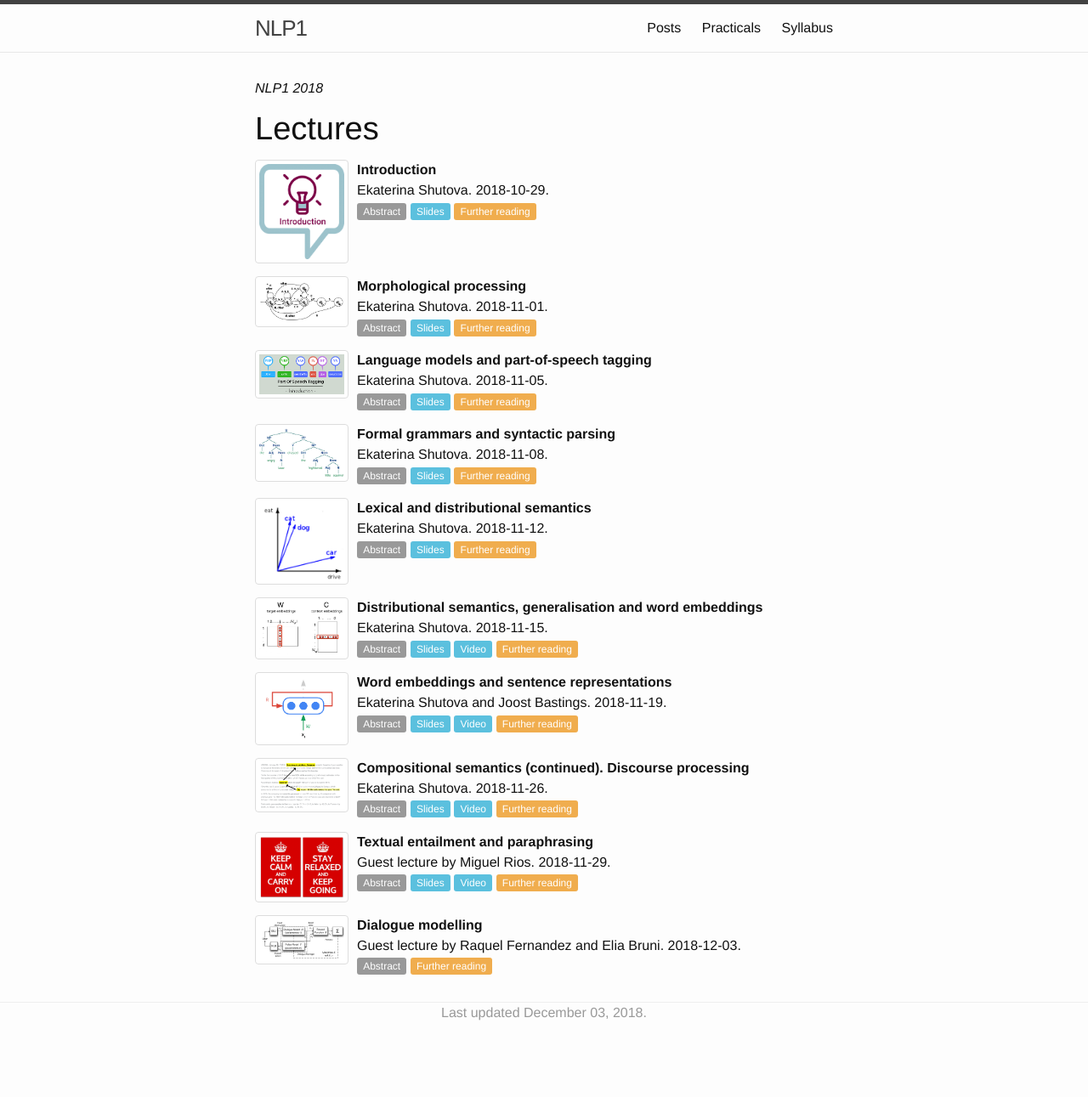
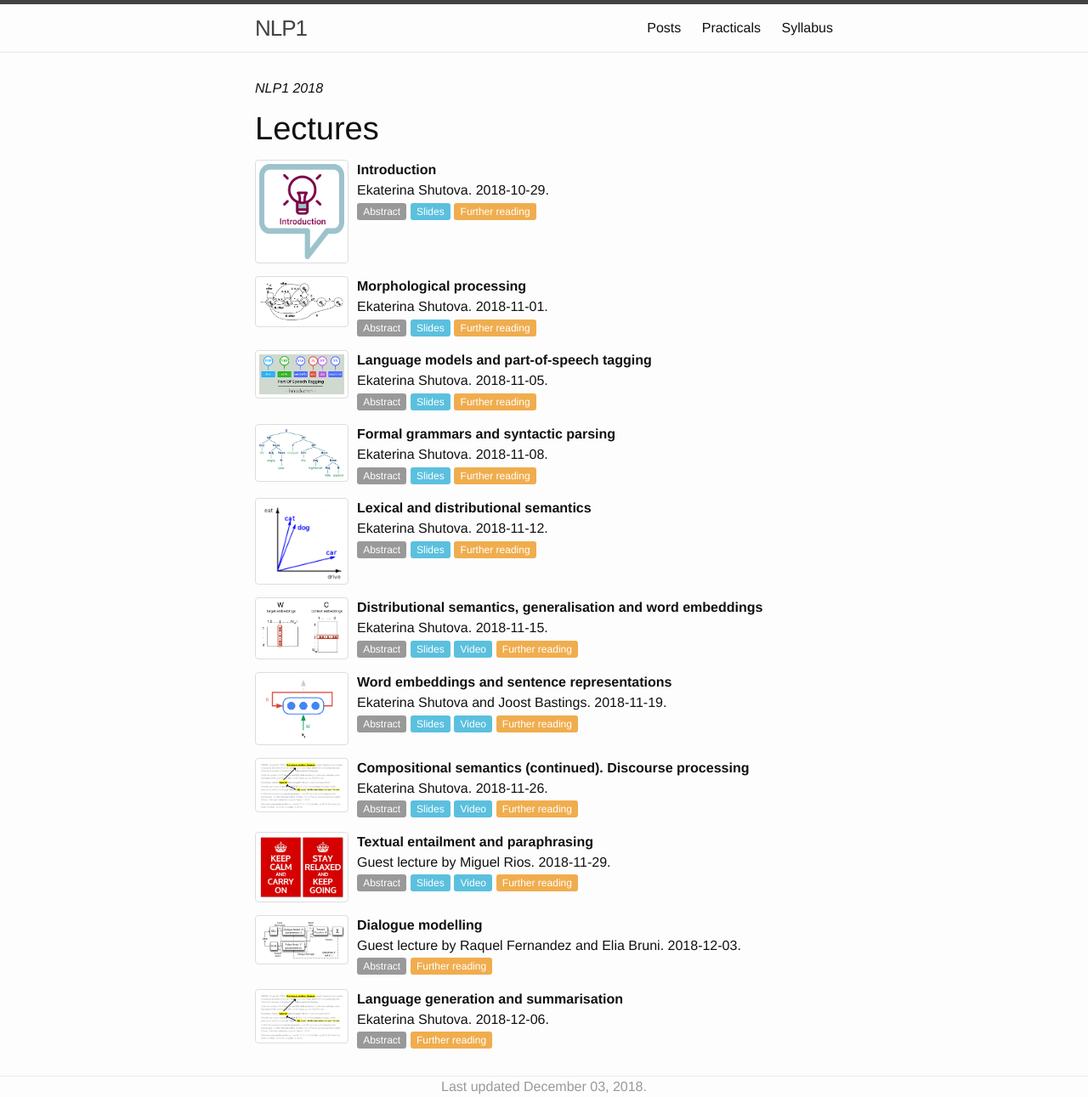
Before and after one commit to cl-illc/nlp1, a Jekyll site: the page built from syllabus.md, in a window 1280 px wide. Shown: the whole page at 85% size. Built offline with Jekyll 4.4.1, drawn with Linux system fonts in a browser that asks for light colours; before the commit the page ends 1204 px from its top, so only the background shows below that.

Commit message:
Update lectures.yml

```diff
--- a/_data/2018/lectures.yml
+++ b/_data/2018/lectures.yml
@@ -200,3 +200,22 @@
     - "[Visual Dialog](https://arxiv.org/abs/1611.08669)"
   code:
   data:
+-
+  layout: lecture
+  selected: y
+  date: 2018-12-06
+  img: Discourse
+  uid: lec11
+  title: "Language generation and summarisation"
+  instructor: "Ekaterina Shutova"
+  note:
+  abstract: >
+    "In this lecture, we will talk about language generation and cover a particular language generation task, text summarisation, in more detail."
+  background:
+  discussion:
+  slides:
+  further:
+    - "A survey of recent summarisation techniques is available [here](https://arxiv.org/pdf/1804.04589.pdf)"
+  video:
+  code:
+  data:
```
